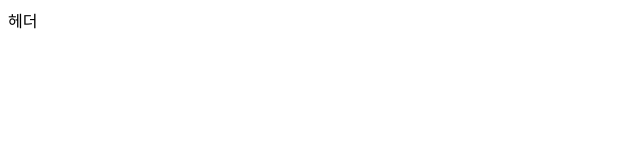
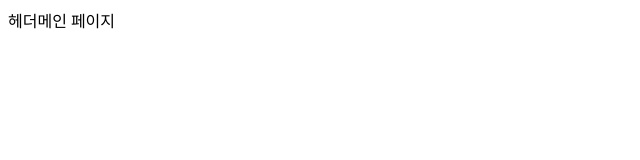
Before and after one commit to HyoZaSon/FrontEnd, a React (Create React App) app: page / in a window 1280 px wide. Before the commit this address had no page. Shown: the top 160 px of the page, without its empty margins (0-640 px from the left). Built offline with nearby package versions, Linux system fonts and the light colour scheme.

Commit message:
feat: 메인 페이지 추가 - 일단 임시적으로 메인 페이지를 추가 했습니다.

```diff
--- /dev/null
+++ b/src/pages/Main.jsx
@@ -0,0 +1,5 @@
+const Main = () => {
+  return <>메인 페이지</>;
+};
+
+export default Main;
--- a/src/pages/index.js
+++ b/src/pages/index.js
@@ -1,3 +1,4 @@
+import Main from "./Main";
 import Login from "./Login";
 import Register from "./Register";
 import Hyozason from "./Hyozason";
@@ -5,4 +6,4 @@ import Detail from "./Detail";
 import Hyozaparent from "./Hyozaparent";
 import Evaluation from "./Evaluation";
 
-export { Login, Register, Hyozason, Detail, Hyozaparent, Evaluation }
+export { Main, Login, Register, Hyozason, Detail, Hyozaparent, Evaluation }
--- a/src/shared/Router.js
+++ b/src/shared/Router.js
@@ -1,12 +1,13 @@
 import { BrowserRouter, Route, Routes } from "react-router-dom";
 import Header from "./Header";
-import { Detail, Evaluation, Hyozaparent, Hyozason, Login, Register } from "../pages";
+import { Detail, Evaluation, Hyozaparent, Hyozason, Login, Main, Register } from "../pages";
 
 const Router = () => {
   return (
     <BrowserRouter>
       <Header />
       <Routes>
+        <Route path="/" element={<Main />} />
         <Route path="/hyozason" element={<Hyozason />} />
         <Route path="/hyozason/:helpId" element={<Detail />} />
         <Route path="/hyozaparent" element={<Hyozaparent />} />
```
